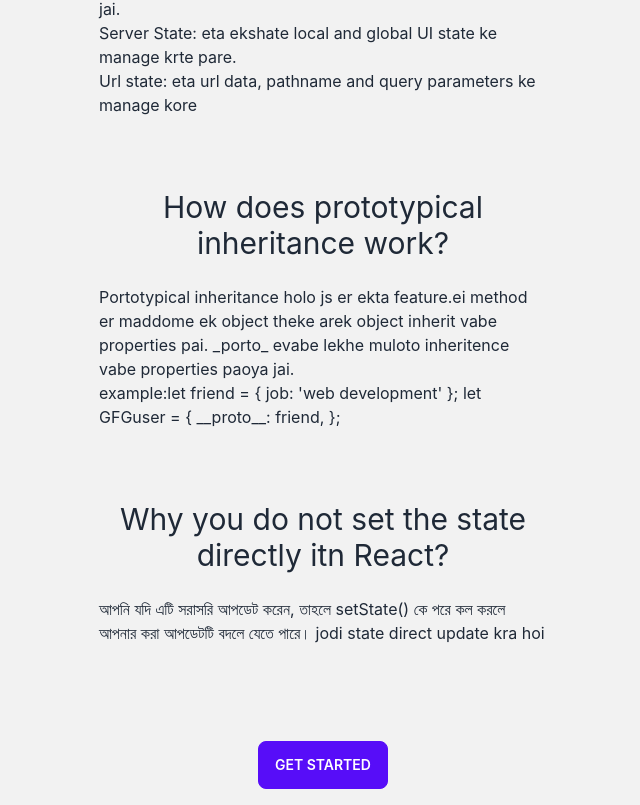
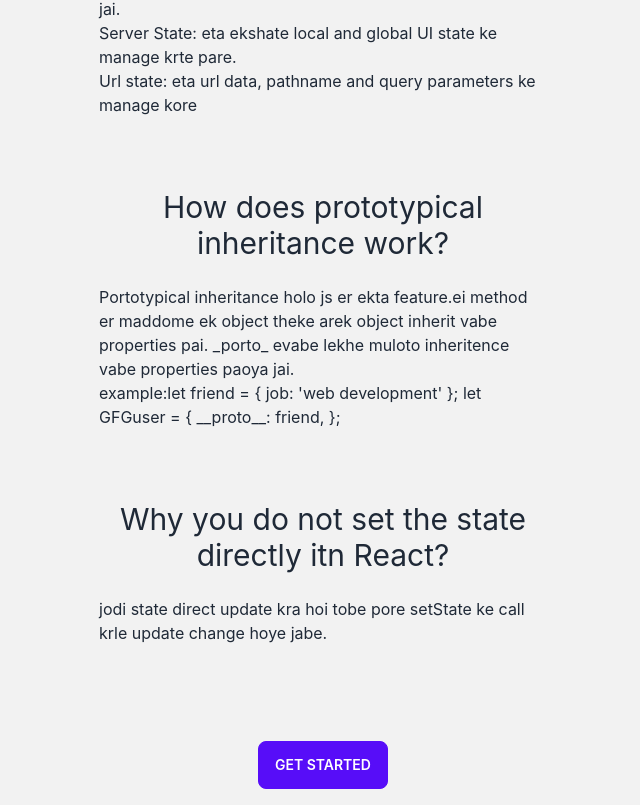
Before and after one commit to MDRAFIULI/real_interview_project_three_assign-12_client, a React (Create React App) app: page /blogs in a window 1280 px wide. Shown: the part 695-1500 px from the top of the page, without its empty margins (317-957 px from the left). Built offline with nearby package versions, Linux system fonts and the light colour scheme; no server answers.

Commit message:
replace url2

```diff
--- a/src/page/Blogs/Blogs.js
+++ b/src/page/Blogs/Blogs.js
@@ -39,8 +39,7 @@ const Blogs = () => {
                     <h3 class="py-6 text-3xl">Why you do not set the state directly itn React?</h3>
                     <p className="text-left">
                         <ul>
-                            <li>আপনি যদি এটি সরাসরি আপডেট করেন, তাহলে setState() কে পরে কল করলে আপনার করা আপডেটটি বদলে যেতে পারে।
-                                jodi state direct update kra hoi
+                            <li>jodi state direct update kra hoi tobe pore setState ke call krle update change hoye jabe.
                             </li>
                             <li></li>
                             <li></li>
```
Also changed, not shown: 1 other file (tests, documents, lock files or other folders).
